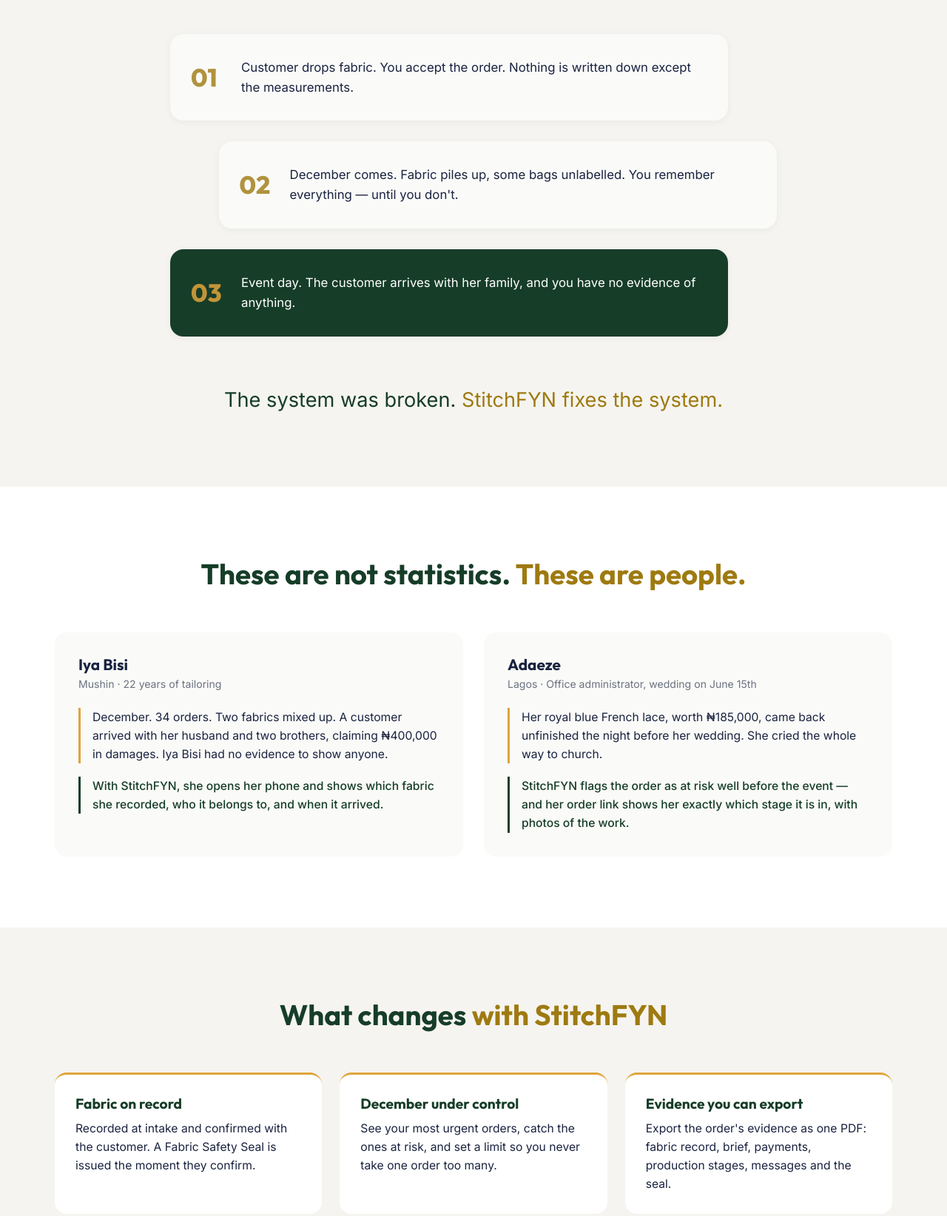
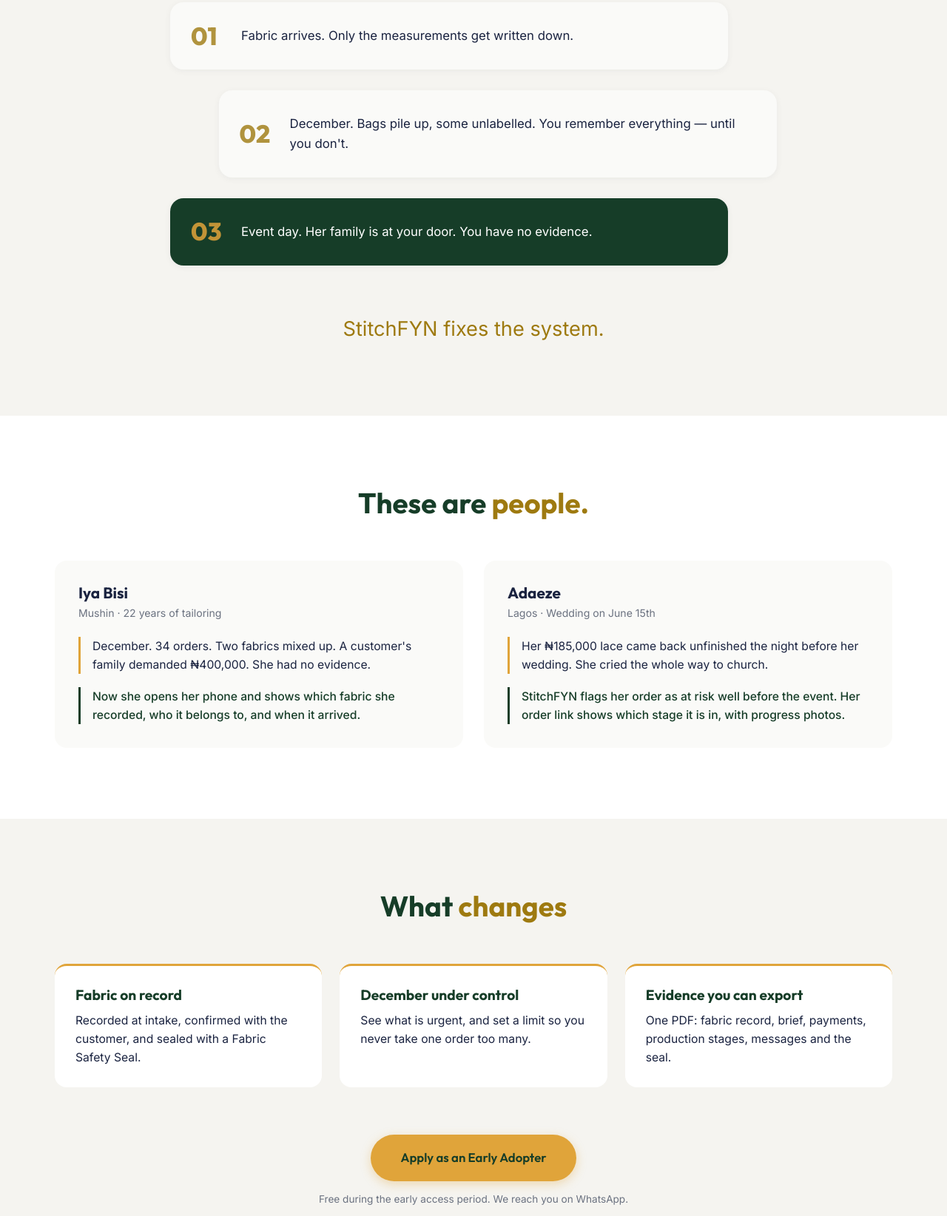
Before and after one commit to Bigeen-Solutions-limited/stitchfyn-public, a plain HTML site: page index.html in a window 1280 px wide. Shown: the part 1007-2651 px from the top of the page at 74% size. Drawn offline with nearby package versions, Linux system fonts and the light colour scheme.

Commit message:
fix(copy): Trim the home page to 247 words up to its closing Apply
DEC-011 asks for a home page readable in about 60 seconds, with roughly
200 to 250 words before Apply. The hero's Apply button sits 42 words in,
but the whole story (hook, three-step pattern, Iya Bisi, Adaeze, three
benefits) ran to 337 words before the closing Apply. It is now 247,
counted from rendered text excluding the nav, skip link and Apply bar.

Cuts are to narrative and story wording only; no claim is added. The
M-05 line (phone browser, home screen) now lives on Features and FAQ
instead of the hero.

```diff
--- a/index.html
+++ b/index.html
@@ -113,12 +113,12 @@
     <p class="hero-eyebrow"><span class="live-dot" aria-hidden="true"></span>Now onboarding &middot; Early Adopter cohort &middot; 50 spots</p>
     <h1 class="hero-headline">22 years of skill.<br>And one December almost took everything.</h1>
     <p class="hero-sub">StitchFYN gives Nigerian tailors the one thing fabric, thread, and talent cannot: proof.</p>
-    <p class="hero-support">Every fabric recorded from drop-off to collection. A record nobody can quietly change: every change is signed and kept.</p>
+    <p class="hero-support">A record nobody can quietly change: every change is signed and kept.</p>
     <div class="hero-actions">
       <a href="early-adopters.html" class="btn btn-amber btn-large hero-cta">Apply as an Early Adopter</a>
       <a href="how-it-works.html" class="btn btn-ghost btn-large">See how it works</a>
     </div>
-    <p class="hero-microcopy">Free during the early access period &middot; No card required &middot; Works in your phone's browser; add it to your home screen</p>
+    <p class="hero-microcopy">Free during early access &middot; No card required</p>
   </div>
   <div class="hero-scroll-cue" aria-hidden="true"><span></span></div>
 </header>
@@ -127,31 +127,31 @@
 <!-- ============ THE PATTERN (shortened to three steps) ============ -->
 <section class="pattern-section" id="pattern">
   <div class="container">
-    <h2 class="pattern-opening fade-up">If you have been tailoring for more than one season, <span>you know this pattern.</span></h2>
+    <h2 class="pattern-opening fade-up">You know <span>this pattern.</span></h2>
 
     <div class="spiral">
       <div class="spiral-step fade-up" data-step="01">
         <span class="spiral-number">01</span>
-        <p>Customer drops fabric. You accept the order. Nothing is written down except the measurements.</p>
+        <p>Fabric arrives. Only the measurements get written down.</p>
       </div>
       <div class="spiral-step fade-up" data-step="02">
         <span class="spiral-number">02</span>
-        <p>December comes. Fabric piles up, some bags unlabelled. You remember everything — until you don't.</p>
+        <p>December. Bags pile up, some unlabelled. You remember everything — until you don't.</p>
       </div>
       <div class="spiral-step fade-up" data-step="05">
         <span class="spiral-number">03</span>
-        <p>Event day. The customer arrives with her family, and you have no evidence of anything.</p>
+        <p>Event day. Her family is at your door. You have no evidence.</p>
       </div>
     </div>
 
-    <p class="pattern-closing fade-up">The system was broken. <span>StitchFYN fixes the system.</span></p>
+    <p class="pattern-closing fade-up"><span>StitchFYN fixes the system.</span></p>
   </div>
 </section>
 
 <!-- ============ THE PEOPLE ============ -->
 <section class="people-section" id="people">
   <div class="container">
-    <h2 class="section-title fade-up">These are not statistics. <span>These are people.</span></h2>
+    <h2 class="section-title fade-up">These are <span>people.</span></h2>
 
     <div class="persona-grid">
       <article class="persona-card fade-up">
@@ -159,17 +159,17 @@
           <h3>Iya Bisi</h3>
           <p class="persona-meta">Mushin &middot; 22 years of tailoring</p>
         </header>
-        <p class="persona-problem">December. 34 orders. Two fabrics mixed up. A customer arrived with her husband and two brothers, claiming &#8358;400,000 in damages. Iya Bisi had no evidence to show anyone.</p>
-        <p class="persona-solution">With StitchFYN, she opens her phone and shows which fabric she recorded, who it belongs to, and when it arrived.</p>
+        <p class="persona-problem">December. 34 orders. Two fabrics mixed up. A customer's family demanded &#8358;400,000. She had no evidence.</p>
+        <p class="persona-solution">Now she opens her phone and shows which fabric she recorded, who it belongs to, and when it arrived.</p>
       </article>
 
       <article class="persona-card fade-up">
         <header class="persona-head">
           <h3>Adaeze</h3>
-          <p class="persona-meta">Lagos &middot; Office administrator, wedding on June 15th</p>
+          <p class="persona-meta">Lagos &middot; Wedding on June 15th</p>
         </header>
-        <p class="persona-problem">Her royal blue French lace, worth &#8358;185,000, came back unfinished the night before her wedding. She cried the whole way to church.</p>
-        <p class="persona-solution">StitchFYN flags the order as at risk well before the event — and her order link shows her exactly which stage it is in, with photos of the work.</p>
+        <p class="persona-problem">Her &#8358;185,000 lace came back unfinished the night before her wedding. She cried the whole way to church.</p>
+        <p class="persona-solution">StitchFYN flags her order as at risk well before the event. Her order link shows which stage it is in, with progress photos.</p>
       </article>
     </div>
   </div>
@@ -178,19 +178,19 @@
 <!-- ============ THREE BENEFITS ============ -->
 <section class="benefit-section" id="benefits">
   <div class="container">
-    <h2 class="section-title fade-up">What changes <span>with StitchFYN</span></h2>
+    <h2 class="section-title fade-up">What <span>changes</span></h2>
     <div class="benefit-grid">
       <div class="benefit fade-up">
         <h3>Fabric on record</h3>
-        <p>Recorded at intake and confirmed with the customer. A Fabric Safety Seal is issued the moment they confirm.</p>
+        <p>Recorded at intake, confirmed with the customer, and sealed with a Fabric Safety Seal.</p>
       </div>
       <div class="benefit fade-up">
         <h3>December under control</h3>
-        <p>See your most urgent orders, catch the ones at risk, and set a limit so you never take one order too many.</p>
+        <p>See what is urgent, and set a limit so you never take one order too many.</p>
       </div>
       <div class="benefit fade-up">
         <h3>Evidence you can export</h3>
-        <p>Export the order's evidence as one PDF: fabric record, brief, payments, production stages, messages and the seal.</p>
+        <p>One PDF: fabric record, brief, payments, production stages, messages and the seal.</p>
       </div>
     </div>
 
```
